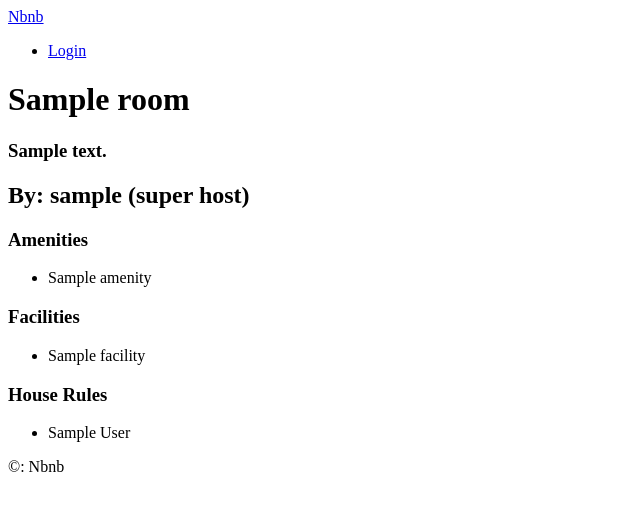
After one commit to jinwoo1990/airbnb-clone, a Django app: page /rooms/1 in a window 1280 px wide. The commit adds this page. Shown: the top 511 px of the page, without its empty margins (0-640 px from the left). Run offline with Django 3.2, Linux system fonts and the light colour scheme; tables that the repository leaves empty hold one stand-in row (values such as "Sample post"); parts of the project's set-up code (start-up, migrations or seed data) failed here and were passed over.

Commit message:
room detail 페이지 기본 개발

```diff
--- a/config/urls.py
+++ b/config/urls.py
@@ -21,6 +21,7 @@ from django.conf.urls.static import static
 
 urlpatterns = [
     path("", include("core.urls", namespace="core")),
+    path("rooms/", include("rooms.urls", namespace="rooms")),
     # path("users", include("users.urls", namepace="users")),
     path("admin/", admin.site.urls)
 ]
--- a/core/urls.py
+++ b/core/urls.py
@@ -3,6 +3,8 @@ from rooms import views as room_views
 
 app_name = "core"
 
+# urlpatterns 에 들어가는 값은 class 일 수 없음
+# as_view()로 function 의 형식으로 집어넣어야 함
 urlpatterns = [
-    path("", room_views.all_rooms, name="home")
+    path("", room_views.HomeView.as_view(), name="home")
 ]
--- a/rooms/models.py
+++ b/rooms/models.py
@@ -1,4 +1,5 @@
 from django.db import models
+from django.urls import reverse
 from django_countries.fields import CountryField
 from core import models as core_models
 from users import models as user_models
@@ -92,7 +93,7 @@ class Room(core_models.TimeStampedModel):
     instant_book = models.BooleanField(default=False)
     # 다른 모델 참조 (room 에서 연결이 시작됨, many to one relationship, many rooms to one user, room 은 하나의 유저만 가짐)
     # Foreign key 로 user 의 id 를 가르키고 이것으로 user 의 정보를 참조
-    # related_name 은 _set 으로 기본으로 붙는 attribute을 바꿔줌 (room_set -> rooms)
+    # related_name 은 _set 으로 기본으로 붙는 attribute 를 바꿔줌 (room_set -> rooms)
     host = models.ForeignKey("users.User", related_name="rooms", on_delete=models.CASCADE)
     room_type = models.ForeignKey("RoomType", related_name="rooms", on_delete=models.SET_NULL, null=True)
     # many to many (여러가지 room_type 을 가질 수 있음)
@@ -109,6 +110,10 @@ class Room(core_models.TimeStampedModel):
     def __str__(self):
         return self.name
 
+    # admin 창에 view on site 버튼을 활성화시키고 정의된 url 로 이동할 수 있게 함
+    def get_absolute_url(self):
+        return reverse("rooms:detail", kwargs={'pk': self.pk})
+
     def total_rating(self):
         all_reviews = self.reviews.all()
         all_ratings = 0
--- /dev/null
+++ b/rooms/urls.py
@@ -0,0 +1,6 @@
+from django.urls import path
+from . import views
+
+app_name = "rooms"
+
+urlpatterns = [path("<int:pk>", views.room_detail, name="detail")]
--- a/rooms/views.py
+++ b/rooms/views.py
@@ -1,8 +1,14 @@
-from datetime import datetime
-from math import ceil
+# from datetime import datetime
+# from math import ceil
+# from django.shortcuts import render, redirect
+# from django.http import HttpResponse
+# from django.core.paginator import Paginator, EmptyPage
+# from . import models
+
+from django.utils import timezone
+from django.views.generic import ListView
+from django.urls import reverse
 from django.shortcuts import render, redirect
-from django.http import HttpResponse
-from django.core.paginator import Paginator, EmptyPage
 from . import models
 
 
@@ -20,7 +26,7 @@ from . import models
 #     page_count = ceil(models.Room.objects.count() / page_size)
 #
 #     # template 코드에서는 파이썬의 모든 기능을 지원하지 않으므로 아예 여기서 만들어서 넘김
-#     return render(request, "rooms/home.html",
+#     return render(request, "rooms/room_list.html",
 #                   context={"rooms": all_rooms_list,
 #                            "page": page,
 #                            "page_count": page_count,
@@ -29,21 +35,53 @@ from . import models
 
 
 # Paginator 를 이용하면 페이지 넘기는 기능을 엄청 간단하게 만들 수 있음
-def all_rooms(request):
-    page = request.GET.get("page", 1)
-    # queryset 은 lazy 하므로 밑에처럼 하는 것은 틀만 만들고 데이터를 실제로 불러오지 않음
-    # 따라서 부하주지 않음 print() 이런 것 하기 전까지는
-    room_list = models.Room.objects.all()
-    # orphans 로 원래 페이지 크기인 10개보다 작을 때 orphans 수 이하의 갯수를 숨김 (페이지에 몇 개만 남는 것 방지, 그 전 페이지에 합쳐버림)
-    paginator = Paginator(room_list, 10, orphans=5)
-
-    try:
-        # get_page 는 좀 더 사용하기 편하게 많은 처리를 해줬고 page 는 각각 에러 상황을 지정해야 되지만 자유도가 높음
-        rooms = paginator.page(int(page))
-        return render(request, "rooms/home.html", {"page": rooms})
-    except EmptyPage:
-        # redirect 를 하면 url 에 user가 page=2332339 이렇게 쳐도 / 로 다시 돌아가므로 깔끔
-        return redirect("/")
+# def all_rooms(request):
+#     page = request.GET.get("page", 1)
+#     # queryset 은 lazy 하므로 밑에처럼 하는 것은 틀만 만들고 데이터를 실제로 불러오지 않음
+#     # 따라서 부하주지 않음 print() 이런 것 하기 전까지는
+#     room_list = models.Room.objects.all()
+#     # orphans 로 원래 페이지 크기인 10개보다 작을 때 orphans 수 이하의 갯수를 숨김 (페이지에 몇 개만 남는 것 방지, 그 전 페이지에 합쳐버림)
+#     paginator = Paginator(room_list, 10, orphans=5)
+#
+#     try:
+#         # get_page 는 좀 더 사용하기 편하게 많은 처리를 해줬고 page 는 각각 에러 상황을 지정해야 되지만 자유도가 높음
+#         rooms = paginator.page(int(page))
+#         return render(request, "rooms/room_list.html", {"page": rooms})
+#     except EmptyPage:
+#         # redirect 를 하면 url 에 user가 page=2332339 이렇게 쳐도 / 로 다시 돌아가므로 깔끔
+#         return redirect("/")
 
 
-class
+# ListView 만으로 모델을 지정해주고 template html 을 원하는 방식 (room_list) 로 지정해주면 작동
+# class 가 동작하는 동안 사용할 수 있는 object_list 가 있고 이를 통해 page.object_list 할 필요도 없이 바로 활용 가능
+# 너무 추상화가 많이 되어 있어 function based view 만을 써야 된다는 식의 논쟁이 있음
+# class based view 는 정해진 일을 수행하는데 정말 좋음. 다만, 커스터마이즈된 기능을 쓰고 싶다면 function based view 가 좋음
+class HomeView(ListView):
+
+    """ HomeView Definition """
+
+    model = models.Room
+    paginate_by = 10
+    paginate_orphans = 5
+    ordering = "created"
+
+    context_object_name = "rooms"
+
+    # html 에서는 page_obj 로 이미 정의된 page 객체를 바탕으로 화면을 구성할 수 있음
+
+    # ListView 클래스에 정의된 객체 외에 추가적인 객체를 정의해서 template 에서 활용 가능
+    # def get_context_data(self, **kwargs):
+    #     # 여기서 상속을 받아야 ListView 에서 정의된 모든 객체들을 쓸 수 있음
+    #     context = super().get_context_data(**kwargs)
+    #     now = timezone.now()
+    #     context["now"] = now
+    #     return context
+
+
+def room_detail(request, pk):
+    try:
+        room = models.Room.objects.get(pk=pk)
+        return render(request, "rooms/detail.html", {"room": room})
+    except models.Room.DoesNotExist:
+        # url 직접 입력해도 되지만 reverse 쓰는 것을 추천
+        return redirect(reverse("core:home"))
--- a/templates/base.html
+++ b/templates/base.html
@@ -14,5 +14,3 @@
     {% include "partials/footer.html" %}
 </body>
 </html>
-
-dd
--- a/templates/partials/header.html
+++ b/templates/partials/header.html
@@ -1,5 +1,5 @@
 <header>
-    <a href="/">Nbnb</a>
+    <a href="{% url "core:home" %}">Nbnb</a>
     <ul>
         <li><a href="#">Login</a></li>
     </ul>
--- /dev/null
+++ b/templates/rooms/detail.html
@@ -0,0 +1,40 @@
+{% extends "base.html" %}
+
+{% block page_name %}
+    Home
+{% endblock page_name %}
+
+{% block content %}
+<div>
+    <h1>{{ room.name }}</h1>
+    <h3>{{ room.description }}</h3>
+</div>
+<div>
+    <h2>By: {{ room.host.username }}
+    {% if room.host.superhost %}
+        (super host)
+    {% else %}
+        (general host)
+    {% endif %}
+    </h2>
+    <h3>Amenities</h3>
+    <ul>
+    {% for a in room.amenities.all %}
+        <li>{{ a }}</li>
+    {% endfor %}
+    </ul>
+    <h3>Facilities</h3>
+    <ul>
+    {% for f in room.facilities.all %}
+        <li>{{ f }}</li>
+    {% endfor %}
+    </ul>
+    <h3>House Rules</h3>
+    <ul>
+    {% for hr in room.house_rules.all %}
+        <li>{{ hr }}</li>
+    {% endfor %}
+    </ul>
+</div>
+
+{% endblock content %}
```
Also changed, not shown: templates/rooms/home.html (deleted, +0 -26 lines), templates/rooms/room_list.html (added, +33 -0 lines).
